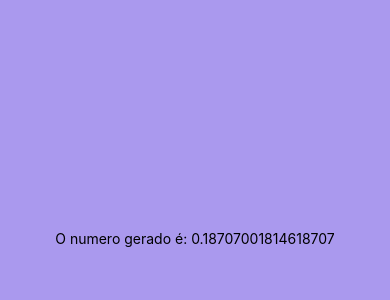
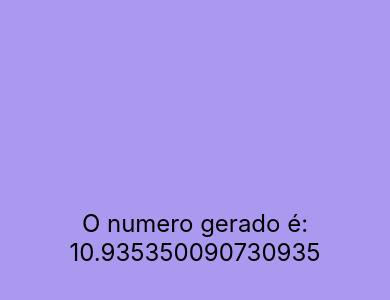
Before and after one commit to leandrocodes/react-native-cheatsheet, a React Native app: screen / in a window 390 px wide. Shown: the part 184-484 px from the top of the page. Built offline with nearby package versions, Linux system fonts and the light colour scheme.

Commit message:
using a const

```diff
--- a/src/App.js
+++ b/src/App.js
@@ -15,7 +15,7 @@ export default () => (
 
 		{/* <MinMax min={3} max={4}></MinMax> */}
 
-		<RandomMinMax min={0} max={2}></RandomMinMax>
+		<RandomMinMax min={10} max={20}></RandomMinMax>
 	</View>
 )
 
--- a/src/components/RandomMinMax.js
+++ b/src/components/RandomMinMax.js
@@ -1,10 +1,8 @@
 import React from 'react'
 import { Text } from 'react-native'
+import Style from './style'
+export default props => {
+	const aleatorio = Math.random() * (props.max - props.min) + props.min
 
-export default props => {
-	return (
-		<Text>
-			O numero gerado é: {Math.random() * (props.max - props.min) + props.min}
-		</Text>
-	)
+	return <Text style={Style.text}>O numero gerado é: {aleatorio}</Text>
 }
```
